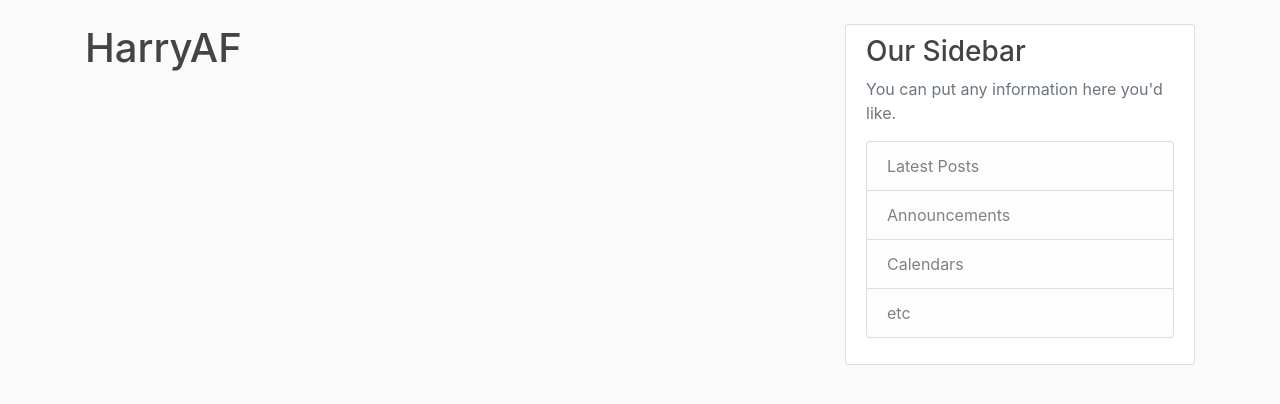
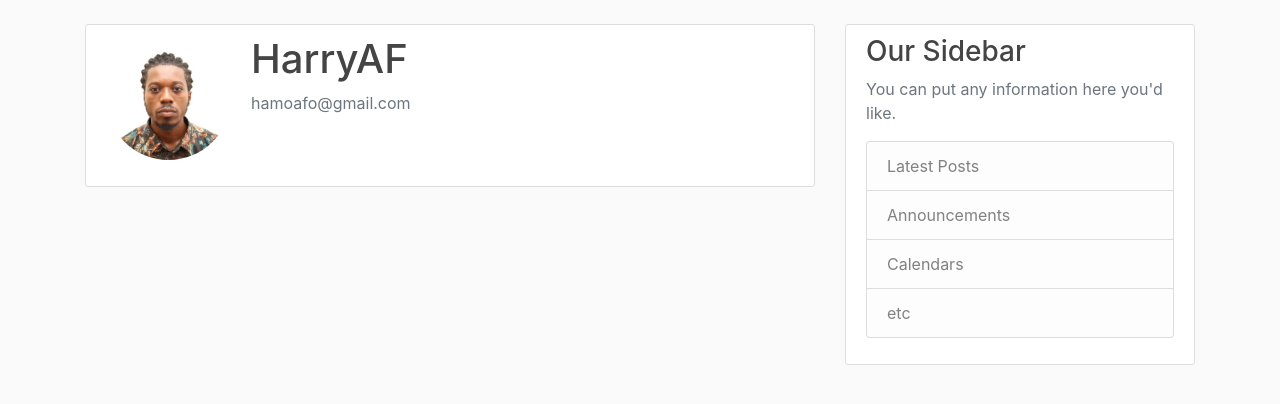
Before and after one commit to streetprophet90/Professional-Portfolio, a Django app: page /profile/ in a window 1280 px wide. Shown: the part 56-460 px from the top of the page. Run offline with Django 5.2, Linux system fonts and the light colour scheme; a user stored in the database is signed in; data comes from the database, SQL or seed files in the repository; some libraries are stand-ins or nearby versions.

Commit message:
profile html

```diff
--- a/django_project/users/templates/users/profile.html
+++ b/django_project/users/templates/users/profile.html
@@ -1,5 +1,14 @@
 {% extends "blog/base.html" %}
 {% load crispy_forms_tags %}
 {% block content %}
-    <h1>{{ user.username }}</h1>
+    <div class="content-section">
+      <div class="media">
+        <img class="rounded-circle account-img" src="{{ user.profile.image.url }}">
+        <div class="media-body">
+          <h2 class="account-heading">{{ user.username }}</h2>
+          <p class="text-secondary">{{ user.email }}</p>
+        </div>
+      </div>
+      <!-- FORM HERE -->
+    </div>
 {% endblock content %}
```
